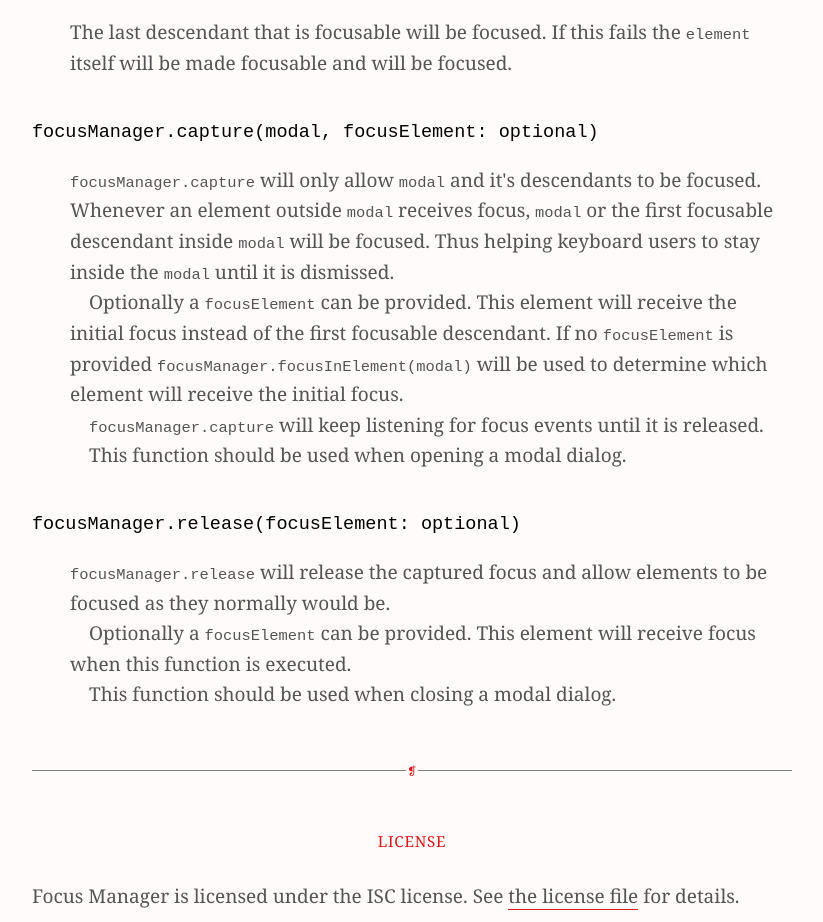
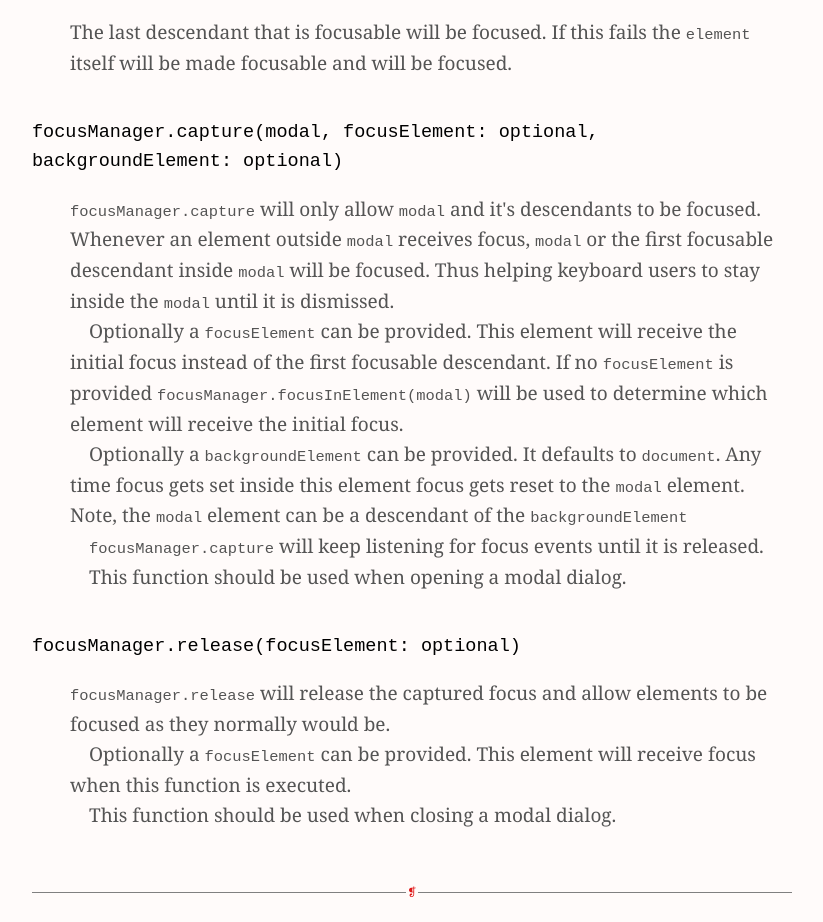
Before and after one commit to IsaacAndela/focus-manager, a website: page index.html in a window 1280 px wide. Shown: the part 3153-4075 px from the top of the page, without its empty margins (228-1051 px from the left). Drawn offline with Linux system fonts and the light colour scheme.

Commit message:
focusManager.focus doc updated for optional backgroundElement

```diff
--- a/index.html
+++ b/index.html
@@ -122,12 +122,13 @@ closeButton.addEventListener("click", function (evnt) {
 					<p>The last descendant that is focusable will be focused. If this fails the <code>element</code> itself will be made focusable and will be focused.</p>
 				</div>
 
-				<h3 class="apiTitle"><code class="apiTitle-code">focusManager.capture(modal, focusElement: optional)</code></h3>
+				<h3 class="apiTitle"><code class="apiTitle-code">focusManager.capture(modal, focusElement: optional, backgroundElement: optional)</code></h3>
 
 				<div class="apiExplanation">
 
 					<p><code>focusManager.capture</code> will only allow <code>modal</code> and it's descendants to be focused. Whenever an element outside <code>modal</code> receives focus, <code>modal</code> or the first focusable descendant inside <code>modal</code> will be focused. Thus helping keyboard users to stay inside the <code>modal</code> until it is dismissed.</p>
 					<p>Optionally a <code>focusElement</code> can be provided. This element will receive the initial focus instead of the first focusable descendant. If no <code>focusElement</code> is provided <code>focusManager.focusInElement(modal)</code> will be used to determine which element will receive the initial focus.</p>
+					<p>Optionally a <code>backgroundElement</code> can be provided. It defaults to <code>document</code>. Any time focus gets set inside this element focus gets reset to the <code>modal</code> element. Note, the <code>modal</code> element can be a descendant of the <code>backgroundElement</code></p>
 
 					<p><code>focusManager.capture</code> will keep listening for focus events until it is released.</p>
 
```
